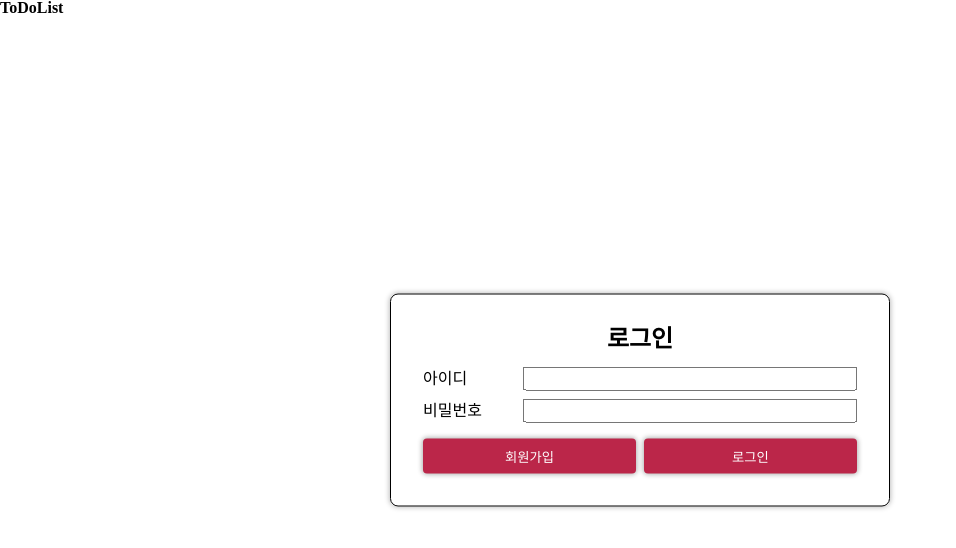
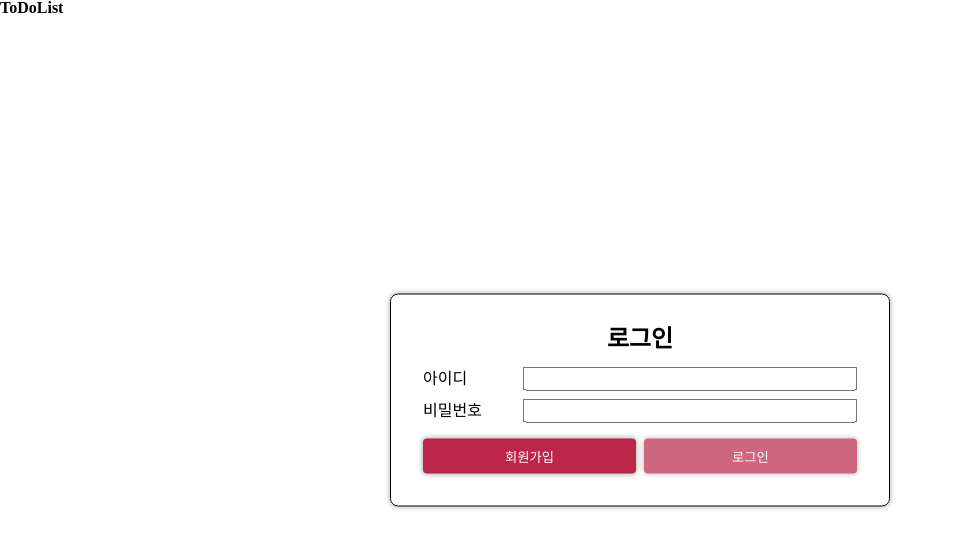
Before and after one commit to postop09/STUDY_todoList, a React (Create React App) app: page /auth in a window 1280 px wide. Shown: the top 548 px of the page, without its empty margins (0-956 px from the left). Built offline with nearby package versions, Linux system fonts and the light colour scheme; a web font is replaced by a local one.

Commit message:
#2 [로그인/회원가입] - 버튼/입력 양식 예외 처리

```diff
--- a/src/api/apiRequest.ts
+++ b/src/api/apiRequest.ts
@@ -1,10 +1,3 @@
-type ApiParams = {
-  method: string;
-  url: string;
-  authToken?: string | null;
-  body?: any;
-};
-
 const request = async (
   method: string,
   url: string,
@@ -29,7 +22,11 @@ const request = async (
   const baseUrl = process.env.REACT_APP_API_URL;
   const res = await fetch(baseUrl + url, options);
   const json = await res.json();
-  return json;
+  if (res.status === 200 || res.status === 201) {
+    return json;
+  } else {
+    throw new Error(json.details);
+  }
 };
 
 // type ApiParams = {
--- a/src/component/Button.tsx
+++ b/src/component/Button.tsx
@@ -3,6 +3,7 @@ import styled from "styled-components";
 
 type BtnProps = {
   onClick: () => void;
+  disabled?: any;
 };
 
 interface Button extends BtnProps {
@@ -10,9 +11,18 @@ interface Button extends BtnProps {
 }
 
 const Button = (props: Button) => {
-  const { onClick, children } = props;
+  const { onClick, children, disabled } = props;
+
+  if (disabled) {
+    return (
+      <DisabledBtn type="button" onClick={onClick} disabled={disabled}>
+        {children}
+      </DisabledBtn>
+    );
+  }
+
   return (
-    <WriteBtn type="button" onClick={onClick}>
+    <WriteBtn type="button" onClick={onClick} disabled={disabled}>
       {children}
     </WriteBtn>
   );
@@ -37,3 +47,14 @@ const WriteBtn = styled.button`
     opacity: 1;
   }
 `;
+
+const DisabledBtn = styled.button`
+  box-shadow: 0 0 5px 1px #00000050;
+  border-radius: ${({ theme }) => theme.ROUND.xs};
+  width: 100%;
+  padding: 0.5rem 1rem;
+  background-color: ${({ theme }) => theme.COLOR.original};
+  color: white;
+  opacity: 0.7;
+  cursor: default;
+`;
--- a/src/component/Input.tsx
+++ b/src/component/Input.tsx
@@ -5,15 +5,16 @@ type InputProps = {
   type?: HTMLInputTypeAttribute;
   label?: string;
   htmlFor: string;
+  onChange?: (e: React.ChangeEvent<HTMLInputElement>) => void;
 };
 
 const Input = (props: InputProps) => {
-  const { label, htmlFor, type = "text" } = props;
+  const { label, htmlFor, type = "text", onChange } = props;
 
   return (
     <Wrapper>
       <Label htmlFor={htmlFor}>{label}</Label>
-      <InputW id={htmlFor} type={type} />
+      <InputW id={htmlFor} type={type} onChange={onChange} />
     </Wrapper>
   );
 };
--- a/src/pages/Login/Login.tsx
+++ b/src/pages/Login/Login.tsx
@@ -1,18 +1,24 @@
-import React from "react";
+import React, { useState } from "react";
 import Input from "../../component/Input";
 import Button from "../../component/Button";
 import apiRequest from "../../api/apiRequest";
 import { BtnWrapper, InputWrapper, TitleH2 } from "../../style/style";
+import { AccType } from "../../types/type";
+import onChangeSetValue from "../../util/onChangeSetValue";
+import validationCheck from "./validationCheck";
 
 const Login = ({ setNewAccount }: any) => {
-  const getLogin = async () => {
-    const data = {
-      email: "postop09@naver.com",
-      password: "12345678",
-    };
+  const [account, setAccount] = useState<AccType>({ email: "", password: "" });
 
-    const res = await apiRequest("POST", "/users/login", null, data);
-    console.log(res);
+  const onLogin = async () => {
+    try {
+      const res = await apiRequest("POST", "/users/login", null, account);
+      if (res.token) {
+        console.log(res.token);
+      }
+    } catch (e) {
+      console.log(e);
+    }
   };
 
   return (
@@ -20,12 +26,27 @@ const Login = ({ setNewAccount }: any) => {
       <TitleH2>로그인</TitleH2>
       <form action="">
         <InputWrapper>
-          <Input htmlFor={"inp_id"} label={"아이디"} />
-          <Input htmlFor={"inp_pw"} label={"비밀번호"} type={"password"} />
+          <Input
+            htmlFor={"inp_id"}
+            label={"아이디"}
+            onChange={(e) =>
+              onChangeSetValue(setAccount, "email", e.target.value)
+            }
+          />
+          <Input
+            htmlFor={"inp_pw"}
+            label={"비밀번호"}
+            type={"password"}
+            onChange={(e) =>
+              onChangeSetValue(setAccount, "password", e.target.value)
+            }
+          />
         </InputWrapper>
         <BtnWrapper>
           <Button onClick={() => setNewAccount(true)}>회원가입</Button>
-          <Button onClick={getLogin}>로그인</Button>
+          <Button onClick={onLogin} disabled={!validationCheck(account)}>
+            로그인
+          </Button>
         </BtnWrapper>
       </form>
     </>
--- a/src/pages/Login/NewAccount.tsx
+++ b/src/pages/Login/NewAccount.tsx
@@ -1,20 +1,52 @@
-import React from "react";
+import React, { useState } from "react";
 import Input from "../../component/Input";
 import Button from "../../component/Button";
 import { BtnWrapper, InputWrapper, TitleH2 } from "../../style/style";
+import apiRequest from "../../api/apiRequest";
+import { AccType } from "../../types/type";
+import onChangeSetValue from "../../util/onChangeSetValue";
+import validationCheck from "./validationCheck";
 
 const NewAccount = ({ setNewAccount }: any) => {
+  const [newAcc, setNewAcc] = useState<AccType>({ email: "", password: "" });
+
+  const onCreate = async () => {
+    try {
+      const res = await apiRequest("POST", "/users/create", null, newAcc);
+      if (res.token) {
+        setNewAccount(false);
+      }
+    } catch (e) {
+      console.log(e);
+    }
+  };
+
   return (
     <>
       <TitleH2>회원가입</TitleH2>
       <form action="">
         <InputWrapper>
-          <Input htmlFor={"inp_newId"} label={"아이디"} />
-          <Input htmlFor={"inp_newPw"} label={"비밀번호"} type={"password"} />
+          <Input
+            htmlFor={"inp_newId"}
+            label={"아이디"}
+            onChange={(e) =>
+              onChangeSetValue(setNewAcc, "email", e.target.value)
+            }
+          />
+          <Input
+            htmlFor={"inp_newPw"}
+            label={"비밀번호"}
+            type={"password"}
+            onChange={(e) =>
+              onChangeSetValue(setNewAcc, "password", e.target.value)
+            }
+          />
         </InputWrapper>
         <BtnWrapper>
           <Button onClick={() => setNewAccount(false)}>뒤로가기</Button>
-          <Button onClick={() => setNewAccount(false)}>계정생성</Button>
+          <Button onClick={onCreate} disabled={!validationCheck(newAcc)}>
+            계정생성
+          </Button>
         </BtnWrapper>
       </form>
     </>
--- /dev/null
+++ b/src/pages/Login/validationCheck.ts
@@ -0,0 +1,22 @@
+import { AccType } from "../../types/type";
+
+const validationCheck = (params: AccType) => {
+  const { email, password } = params;
+
+  // 이메일 정규표현식 (영어/숫자 + @ + 주소.주소) : 올바른 값이면 true
+  const emailValid = () => {
+    const emailValid = /^[a-zA-Z0-9+-\_.]+@[a-zA-Z0-9-]+\.[a-zA-Z0-9-.+$]/g;
+    return emailValid.test(email);
+  };
+
+  // 비밀번호 정규표현식 (영어, 숫자, 특수문자)
+  const passwdValid = () => {
+    const passwdValid =
+      /^(?=.*[a-zA-z])(?=.*[0-9])(?=.*[$`~!@$!%*#^?&\\(\\)\-_=+]).{8}/;
+    return passwdValid.test(password);
+  };
+
+  return emailValid() && passwdValid() && email !== "" && password !== "";
+};
+
+export default validationCheck;
--- /dev/null
+++ b/src/types/type.ts
@@ -0,0 +1,4 @@
+export type AccType = {
+  email: string;
+  password: string;
+};
--- /dev/null
+++ b/src/util/onChangeSetValue.ts
@@ -0,0 +1,17 @@
+import React from "react";
+import { AccType } from "../types/type";
+
+const onChangeSetValue = (
+  setFn: React.Dispatch<React.SetStateAction<AccType>>,
+  key: string,
+  value: string
+) => {
+  setFn((prev) => {
+    return {
+      ...prev,
+      [key]: value,
+    };
+  });
+};
+
+export default onChangeSetValue;
```
